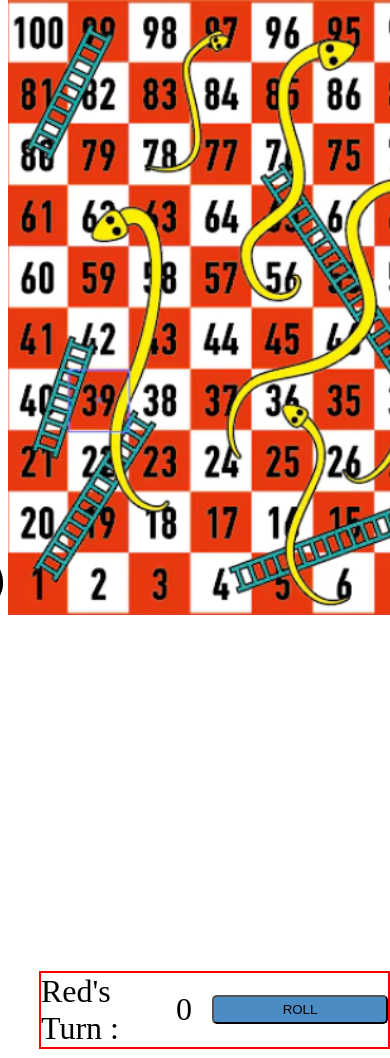
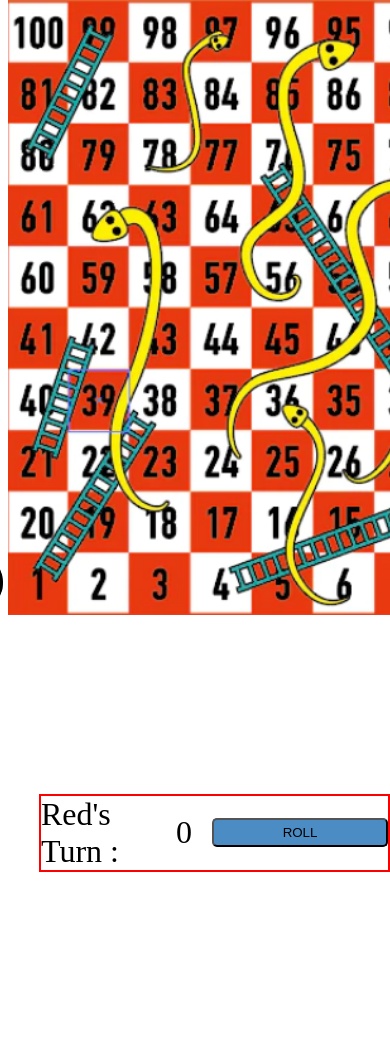
Before and after one commit to Tigapuluhempat/UlarTanggaKelompok6, a plain HTML site: page index.html in a window 390 px wide. Shown: the part 42-1100 px from the top of the page. Drawn offline with Linux system fonts and the light colour scheme.

Commit message:
game.css

```diff
--- a/game.css
+++ b/game.css
@@ -96,7 +96,7 @@ img {
   #diceCont {
     display: flex;
     place-items: none;
-    top: 120vh;
+    top: 99vh;
     left: 10vw;
     /* border: 2px solid red; */
   }
```
